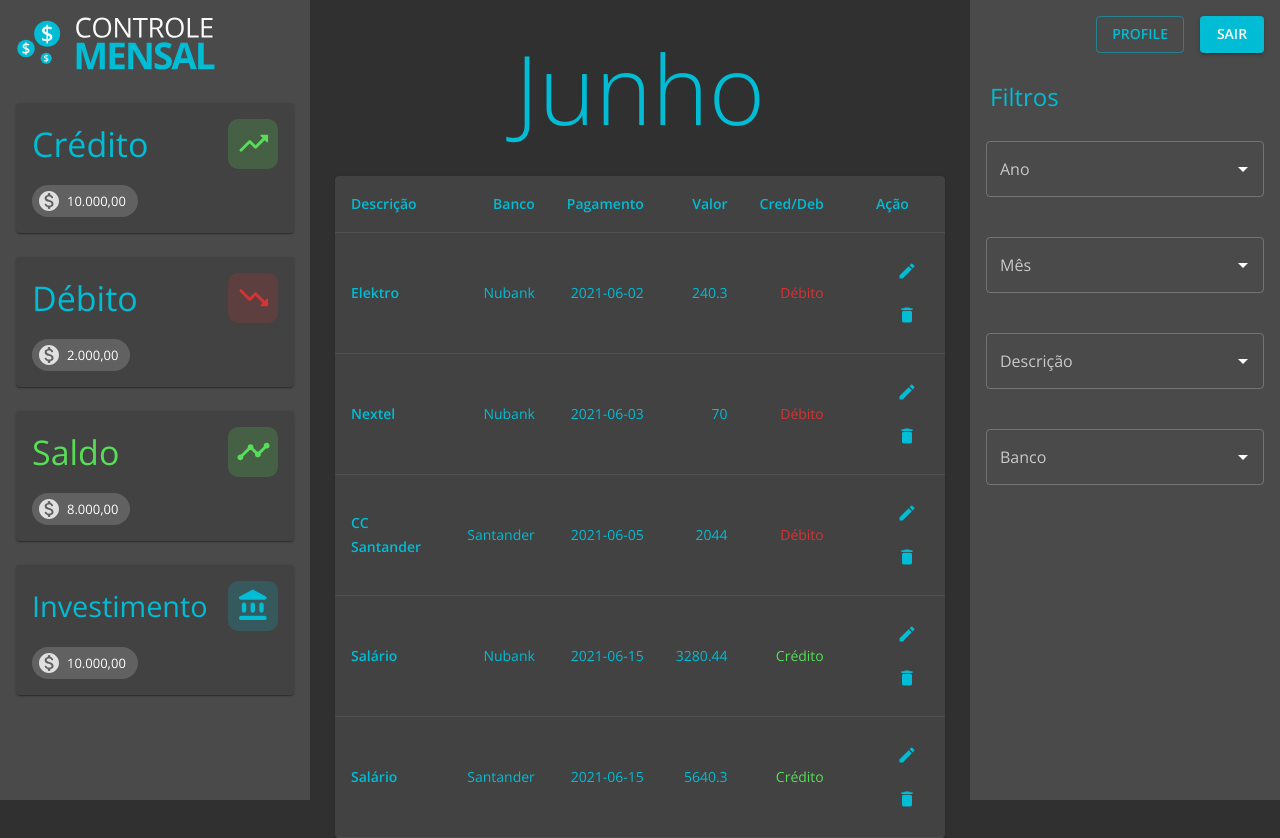
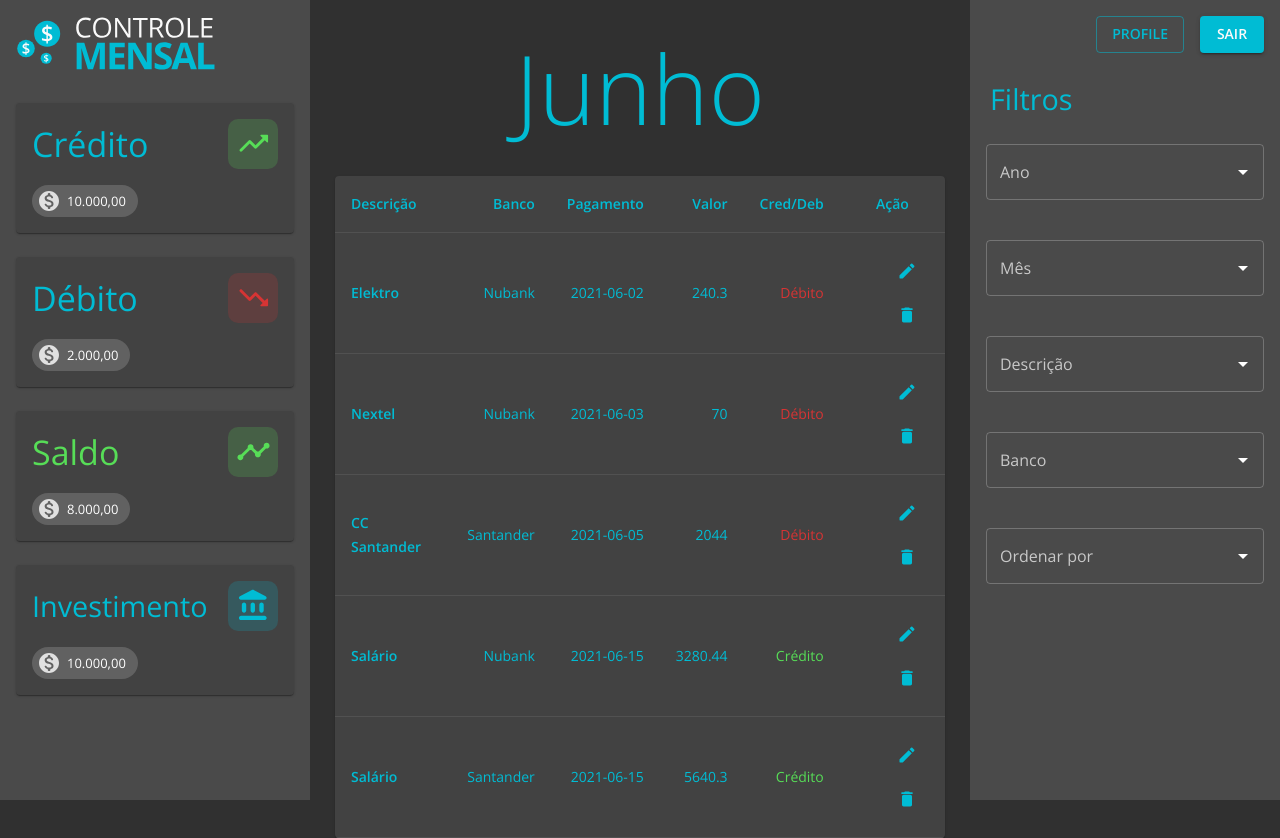
Before and after one commit to carloswimmer/controle-mensal, a React (Create React App) app: page /dashboard in a window 1280 px wide. Built offline with nearby package versions, Linux system fonts and the light colour scheme; no server answers; sample sign-in values are in the browser's storage.

Commit message:
Include Order By in filters

```diff
--- a/src/pages/Dashboard/Filters.tsx
+++ b/src/pages/Dashboard/Filters.tsx
@@ -50,7 +50,9 @@ const Filters = () => {
   return (
     <Grid container spacing={5}>
       <Box px={3} py={1}>
-        <Typography variant="h5">Filtros</Typography>
+        <Typography variant="h4" style={{ fontSize: '1.8rem' }}>
+          Filtros
+        </Typography>
       </Box>
       <Grid item xs={12}>
         <Autocomplete
@@ -105,6 +107,16 @@ const Filters = () => {
           )}
         />
       </Grid>
+      <Grid item xs={12}>
+        <Autocomplete
+          id="sort-select"
+          options={['Descrição', 'Dia', 'Cred/Deb']}
+          getOptionLabel={option => option}
+          renderInput={params => (
+            <TextField {...params} label="Ordenar por" variant="outlined" />
+          )}
+        />
+      </Grid>
     </Grid>
   )
 }
```
